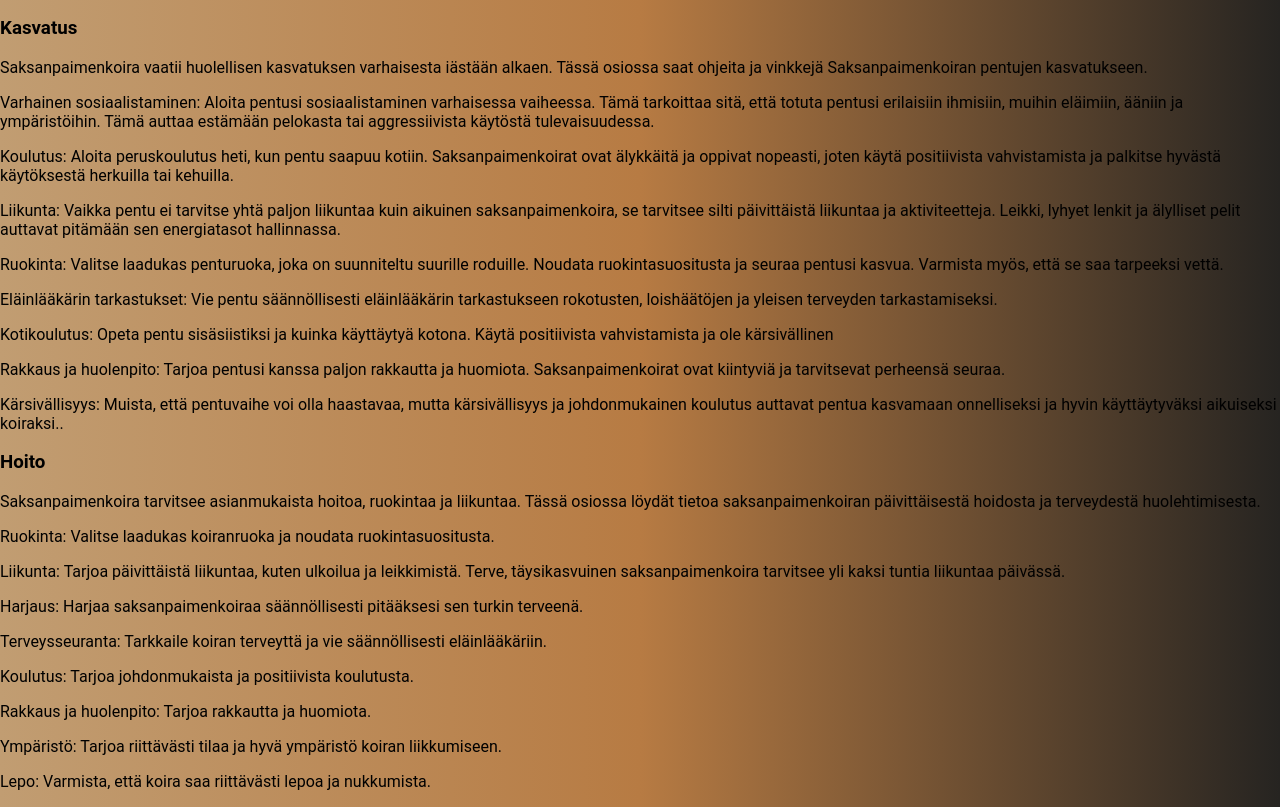
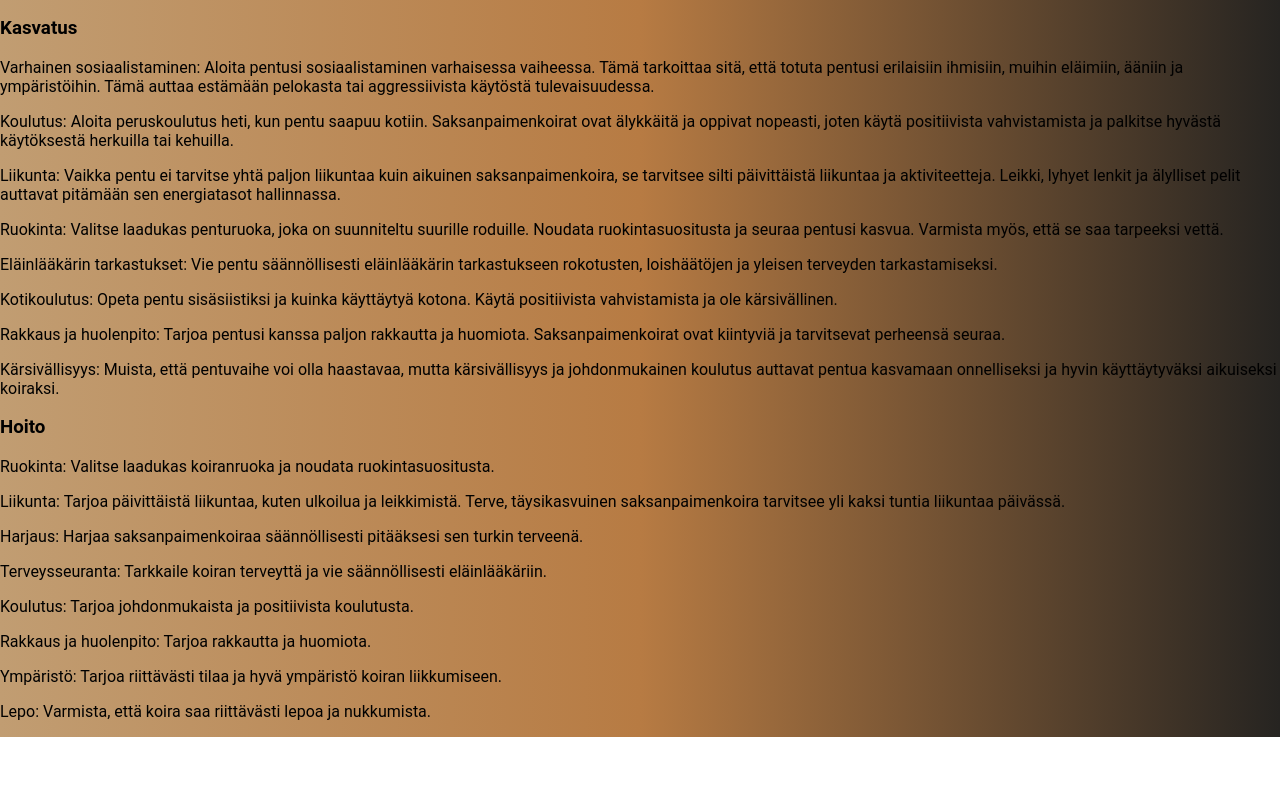
Before and after one commit to KaapoK/KaapoK.github.io, a plain HTML site: page kasvatus.html in a window 1280 px wide. Shown: the part 86-893 px from the top of the page. After the commit the page ends 823 px from the top, so only its background shows below. Drawn offline with Linux system fonts and the light colour scheme.

Commit message:
Add files via upload

```diff
--- a/kasvatus.html
+++ b/kasvatus.html
@@ -4,6 +4,7 @@
     <meta charset="UTF-8">
     <meta name="viewport" content="width=device-width, initial-scale=1.0">
     <link rel="stylesheet" href="styles.css">
+    <title>Kasvatus ja Hoito</title>
 </head>
 <body>
     <ul>
@@ -15,30 +16,30 @@
 
             <section>
                 <h3>Kasvatus</h3>
-                <p>Saksanpaimenkoira vaatii huolellisen kasvatuksen varhaisesta iästään alkaen. Tässä osiossa saat ohjeita ja vinkkejä Saksanpaimenkoiran pentujen kasvatukseen.</p>
+                <div>
+                    <p>Varhainen sosiaalistaminen: Aloita pentusi sosiaalistaminen varhaisessa vaiheessa. Tämä tarkoittaa sitä, että totuta pentusi erilaisiin ihmisiin, muihin eläimiin, ääniin ja ympäristöihin. Tämä auttaa estämään pelokasta tai aggressiivista käytöstä tulevaisuudessa.</p>
+                    <p>Koulutus: Aloita peruskoulutus heti, kun pentu saapuu kotiin. Saksanpaimenkoirat ovat älykkäitä ja oppivat nopeasti, joten käytä positiivista vahvistamista ja palkitse hyvästä käytöksestä herkuilla tai kehuilla.</p>
+                    <p>Liikunta: Vaikka pentu ei tarvitse yhtä paljon liikuntaa kuin aikuinen saksanpaimenkoira, se tarvitsee silti päivittäistä liikuntaa ja aktiviteetteja. Leikki, lyhyet lenkit ja älylliset pelit auttavat pitämään sen energiatasot hallinnassa.</p>
+                    <p>Ruokinta: Valitse laadukas penturuoka, joka on suunniteltu suurille roduille. Noudata ruokintasuositusta ja seuraa pentusi kasvua. Varmista myös, että se saa tarpeeksi vettä.</p>
+                    <p>Eläinlääkärin tarkastukset: Vie pentu säännöllisesti eläinlääkärin tarkastukseen rokotusten, loishäätöjen ja yleisen terveyden tarkastamiseksi.</p>
+                    <p>Kotikoulutus: Opeta pentu sisäsiistiksi ja kuinka käyttäytyä kotona. Käytä positiivista vahvistamista ja ole kärsivällinen.</p>
+                    <p>Rakkaus ja huolenpito: Tarjoa pentusi kanssa paljon rakkautta ja huomiota. Saksanpaimenkoirat ovat kiintyviä ja tarvitsevat perheensä seuraa.</p>
+                    <p>Kärsivällisyys: Muista, että pentuvaihe voi olla haastavaa, mutta kärsivällisyys ja johdonmukainen koulutus auttavat pentua kasvamaan onnelliseksi ja hyvin käyttäytyväksi aikuiseksi koiraksi.</p>
+                </div>
             </section>
-            <ul>
-                <p>Varhainen sosiaalistaminen: Aloita pentusi sosiaalistaminen varhaisessa vaiheessa. Tämä tarkoittaa sitä, että totuta pentusi erilaisiin ihmisiin, muihin eläimiin, ääniin ja ympäristöihin. Tämä auttaa estämään pelokasta tai aggressiivista käytöstä tulevaisuudessa.</li>
-                <p>Koulutus: Aloita peruskoulutus heti, kun pentu saapuu kotiin. Saksanpaimenkoirat ovat älykkäitä ja oppivat nopeasti, joten käytä positiivista vahvistamista ja palkitse hyvästä käytöksestä herkuilla tai kehuilla.</li>
-                <p>Liikunta: Vaikka pentu ei tarvitse yhtä paljon liikuntaa kuin aikuinen saksanpaimenkoira, se tarvitsee silti päivittäistä liikuntaa ja aktiviteetteja. Leikki, lyhyet lenkit ja älylliset pelit auttavat pitämään sen energiatasot hallinnassa.</li>
-                <p>Ruokinta: Valitse laadukas penturuoka, joka on suunniteltu suurille roduille. Noudata ruokintasuositusta ja seuraa pentusi kasvua. Varmista myös, että se saa tarpeeksi vettä.</li>
-                <p>Eläinlääkärin tarkastukset: Vie pentu säännöllisesti eläinlääkärin tarkastukseen rokotusten, loishäätöjen ja yleisen terveyden tarkastamiseksi.</li>
-                <p>Kotikoulutus: Opeta pentu sisäsiistiksi ja kuinka käyttäytyä kotona. Käytä positiivista vahvistamista ja ole kärsivällinen</li>
-                <p>Rakkaus ja huolenpito: Tarjoa pentusi kanssa paljon rakkautta ja huomiota. Saksanpaimenkoirat ovat kiintyviä ja tarvitsevat perheensä seuraa.</li>
-                <p>Kärsivällisyys: Muista, että pentuvaihe voi olla haastavaa, mutta kärsivällisyys ja johdonmukainen koulutus auttavat pentua kasvamaan onnelliseksi ja hyvin käyttäytyväksi aikuiseksi koiraksi..</li>
+
             <section>
                 <h3>Hoito</h3>
-                <p>Saksanpaimenkoira tarvitsee asianmukaista hoitoa, ruokintaa ja liikuntaa. Tässä osiossa löydät tietoa saksanpaimenkoiran päivittäisestä hoidosta ja terveydestä huolehtimisesta.</p>
-                <ul>
-                    <p>Ruokinta: Valitse laadukas koiranruoka ja noudata ruokintasuositusta.</li>
-                    <p>Liikunta: Tarjoa päivittäistä liikuntaa, kuten ulkoilua ja leikkimistä. Terve, täysikasvuinen saksanpaimenkoira tarvitsee yli kaksi tuntia liikuntaa päivässä.</li>
-                    <p>Harjaus: Harjaa saksanpaimenkoiraa säännöllisesti pitääksesi sen turkin terveenä.</li>
-                    <p>Terveysseuranta: Tarkkaile koiran terveyttä ja vie säännöllisesti eläinlääkäriin.</li>
-                    <p>Koulutus: Tarjoa johdonmukaista ja positiivista koulutusta.</li>
-                    <p>Rakkaus ja huolenpito: Tarjoa rakkautta ja huomiota.</li>
-                    <p>Ympäristö: Tarjoa riittävästi tilaa ja hyvä ympäristö koiran liikkumiseen.</li>
-                    <p>Lepo: Varmista, että koira saa riittävästi lepoa ja nukkumista.</li>
-                </ul>
+                <div>
+                    <p>Ruokinta: Valitse laadukas koiranruoka ja noudata ruokintasuositusta.</p>
+                    <p>Liikunta: Tarjoa päivittäistä liikuntaa, kuten ulkoilua ja leikkimistä. Terve, täysikasvuinen saksanpaimenkoira tarvitsee yli kaksi tuntia liikuntaa päivässä.</p>
+                    <p>Harjaus: Harjaa saksanpaimenkoiraa säännöllisesti pitääksesi sen turkin terveenä.</p>
+                    <p>Terveysseuranta: Tarkkaile koiran terveyttä ja vie säännöllisesti eläinlääkäriin.</p>
+                    <p>Koulutus: Tarjoa johdonmukaista ja positiivista koulutusta.</p>
+                    <p>Rakkaus ja huolenpito: Tarjoa rakkautta ja huomiota.</p>
+                    <p>Ympäristö: Tarjoa riittävästi tilaa ja hyvä ympäristö koiran liikkumiseen.</p>
+                    <p>Lepo: Varmista, että koira saa riittävästi lepoa ja nukkumista.</p>
+                </div>
             </section>
         </section>
     </main>
```
Also changed, not shown: galleria.html (+1 -2 lines), home.html (+11 -8 lines), linkit.html (+1 -0 lines), rotu.html (+4 -0 lines), akujaaida.jpg (added), styles.css (line endings or trailing spaces).
